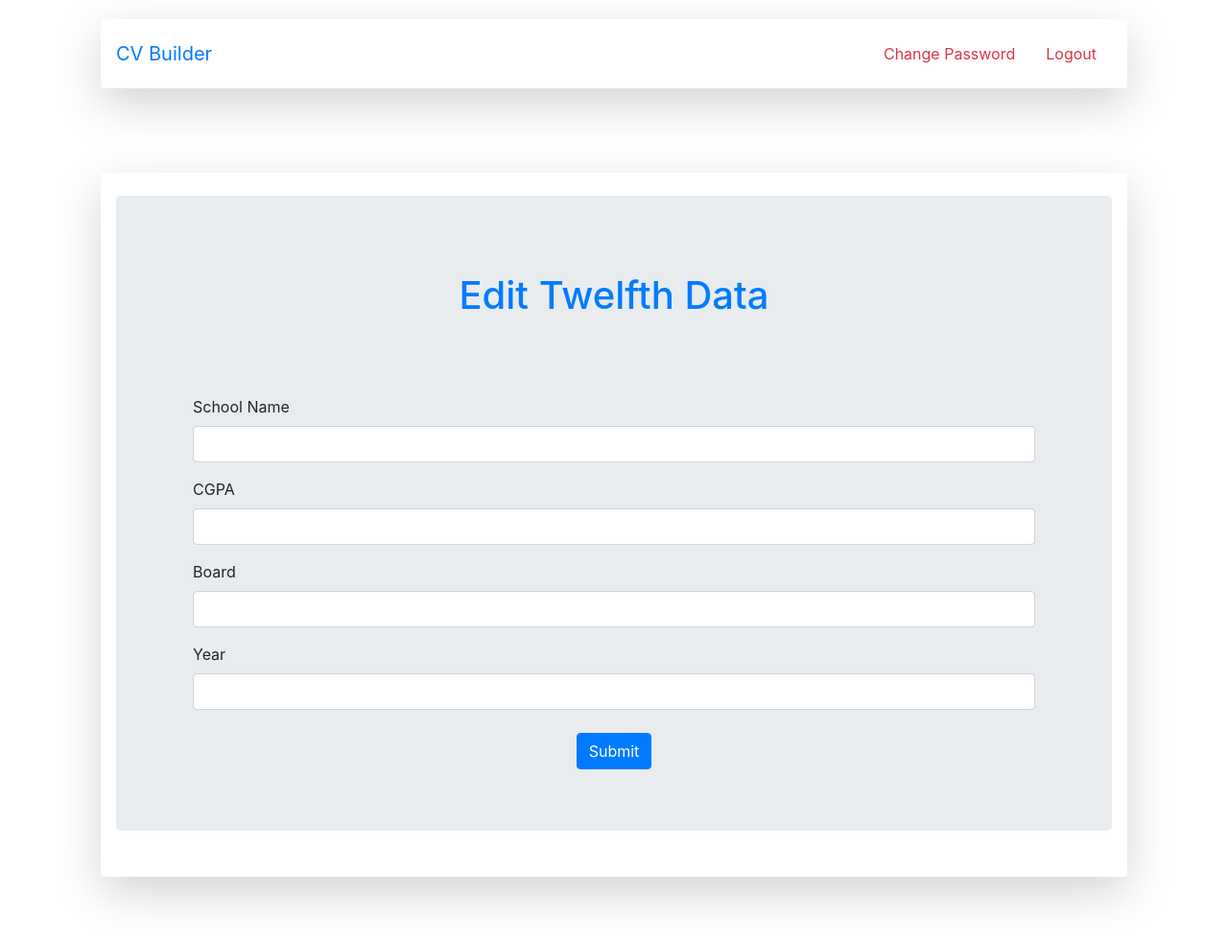
After one commit to simpuid/cvbuilder, a Flask app: page /twelfth in a window 1280 px wide. The commit adds this page. Shown: the whole page at 96% size. Run offline with Flask 2, Linux system fonts and the light colour scheme; the visitor is signed in with stand-in values (Sample User, id 1); data that the repository does not hold is empty; parts of the project's set-up code (start-up, migrations or seed data) failed here and were passed over; some libraries are stand-ins or nearby versions.

Commit message:
resolve merge conflict

```diff
--- a/app/app.py
+++ b/app/app.py
@@ -5,7 +5,7 @@ from db import *
 from flask_login import LoginManager
 from config import AppConfig
 from models import *
-from routes import home, login, logout, password, student
+from routes import home, login, logout, password, student, tenth, twelfth
 
 initialize('cv_data', 'init.sql')
 populate_users()
@@ -27,6 +27,8 @@ app.register_blueprint(login.blueprint)
 app.register_blueprint(logout.blueprint)
 app.register_blueprint(password.blueprint)
 app.register_blueprint(student.blueprint)
+app.register_blueprint(tenth.blueprint)
+app.register_blueprint(twelfth.blueprint)
 
 
 @app.errorhandler(404)
--- a/app/forms.py
+++ b/app/forms.py
@@ -1,6 +1,7 @@
 from flask_wtf import FlaskForm
-from wtforms import PasswordField, SubmitField, IntegerField, StringField, DateField
+from wtforms import PasswordField, SubmitField, IntegerField, StringField, DateField, FloatField
 from wtforms.validators import DataRequired, EqualTo, Email, NumberRange
+import datetime
 
 
 class LoginForm(FlaskForm):
@@ -25,3 +26,23 @@ class StudentForm(FlaskForm):
     minor = StringField('Minor', validators=[DataRequired()])
     year = IntegerField('Year', validators=[DataRequired(), NumberRange(min=1, max=4, message='Invalid Year')])
     submit = SubmitField('Submit')
+
+
+class TenthForm(FlaskForm):
+    school_name = StringField('School Name', validators=[DataRequired()])
+    cgpa = FloatField('CGPA', validators=[DataRequired(), NumberRange(min=0, max=10, message='On a scale of 10')])
+    board = StringField('Board', validators=[DataRequired()])
+    year = IntegerField('Year',
+                        validators=[DataRequired(), NumberRange(min=1947, max=(datetime.datetime.now().year - 2),
+                                                                message='Invalid Year')])
+    submit = SubmitField('Submit')
+
+
+class TwelfthForm(FlaskForm):
+    school_name = StringField('School Name', validators=[DataRequired()])
+    cgpa = FloatField('CGPA', validators=[DataRequired(), NumberRange(min=0, max=10, message='On a scale of 10')])
+    board = StringField('Board', validators=[DataRequired()])
+    year = IntegerField('Year',
+                        validators=[DataRequired(), NumberRange(min=1947, max=datetime.datetime.now().year,
+                                                                message='Invalid Year')])
+    submit = SubmitField('Submit')
--- a/app/init.sql
+++ b/app/init.sql
@@ -3,18 +3,38 @@ USE cv_data;
 
 CREATE TABLE user_table (
   user_id int UNIQUE PRIMARY KEY NOT NULL,
-  user_hash varchar(255) NOT NULL
+  user_hash varchar(256) NOT NULL
 );
 
 CREATE TABLE student_table (
   student_id int UNIQUE PRIMARY KEY NOT NULL,
-  student_name varchar(128) NOT NULL,
+  student_name varchar(256) NOT NULL,
   student_phone int UNIQUE NOT NULL,
-  student_email varchar(128) UNIQUE NOT NULL,
+  student_email varchar(256) UNIQUE NOT NULL,
   student_dob date NOT NULL,
-  student_branch varchar(128) NOT NULL,
-  student_minor varchar(128) NOT NULL,
+  student_branch varchar(256) NOT NULL,
+  student_minor varchar(256) NOT NULL,
   student_year int NOT NULL
 );
 
+CREATE TABLE tenth_table (
+  student_id int UNIQUE PRIMARY KEY NOT NULL,
+  tenth_school_name varchar(256) NOT NULL ,
+  tenth_cgpa float NOT NULL ,
+  tenth_board varchar(256) NOT NULL ,
+  tenth_year int NOT NULL
+);
+
+CREATE TABLE twelfth_table (
+  student_id int UNIQUE PRIMARY KEY NOT NULL,
+  twelfth_school_name varchar(256),
+  twelfth_cgpa float NOT NULL,
+  twelfth_board varchar(256) NOT NULL,
+  twelfth_year int NOT NULL
+);
+
 ALTER TABLE student_table ADD FOREIGN KEY (student_id) REFERENCES user_table (user_id);
+
+ALTER TABLE tenth_table ADD FOREIGN KEY (student_id) REFERENCES user_table (user_id);
+
+ALTER TABLE twelfth_table ADD FOREIGN KEY (student_id) REFERENCES user_table (user_id);
--- a/app/models/__init__.py
+++ b/app/models/__init__.py
@@ -1,4 +1,6 @@
 from .user import User, populate_users
 from .student import Student
+from .tenth import Tenth
+from .twelfth import Twelfth
 
-__all__ = ["User", "populate_users", "Student"]
+__all__ = ["User", "populate_users", "Student", "Tenth", "Twelfth"]
--- /dev/null
+++ b/app/models/twelfth.py
@@ -0,0 +1,35 @@
+from db import execute, fetch
+
+
+class Twelfth:
+    def __init__(self, uid: int, school_name: str, cgpa: str, board: str, year: str):
+        self.id = uid
+        self.school_name = school_name
+        self.cgpa = cgpa
+        self.board = board
+        self.year = year
+
+    def save(self):
+        execute("""INSERT INTO twelfth_table
+                VALUES (%s, %s, %s, %s, %s)
+                ON DUPLICATE KEY UPDATE
+                student_id = VALUES(student_id),
+                twelfth_school_name = VALUES(twelfth_school_name),
+                twelfth_cgpa = VALUES(twelfth_cgpa),
+                twelfth_board = VALUES(twelfth_board),
+                twelfth_year = VALUES(twelfth_year)""",
+                (self.id, self.school_name, self.cgpa, self.board, self.year))
+
+    @staticmethod
+    def load(uid: int):
+        execute('SELECT * FROM twelfth_table WHERE student_id = %s', (uid,))
+        data = fetch()
+        if len(data) == 0:
+            return None
+        return Twelfth(
+            data[0]['student_id'],
+            data[0]['twelfth_school_name'],
+            data[0]['twelfth_cgpa'],
+            data[0]['twelfth_board'],
+            data[0]['twelfth_year'],
+        )
--- a/app/routes/logout.py
+++ b/app/routes/logout.py
@@ -1,4 +1,4 @@
-from flask import Blueprint, redirect, url_for
+from flask import Blueprint, redirect, url_for, flash
 from flask_login import logout_user
 
 blueprint = Blueprint('logout', __name__)
@@ -7,4 +7,5 @@ blueprint = Blueprint('logout', __name__)
 @blueprint.route('/logout')
 def logout():
     logout_user()
+    flash('Successfully logged out', 'success')
     return redirect(url_for('home.home'))
--- a/app/routes/password.py
+++ b/app/routes/password.py
@@ -18,5 +18,6 @@ def password():
         current_user.save()
         commit()
         logout_user()
+        flash('Password change successful. Please login again', 'success')
         return redirect(url_for('login.login'))
     return render_template('password.html', form=form)
--- /dev/null
+++ b/app/routes/twelfth.py
@@ -0,0 +1,25 @@
+from flask_login import login_required, current_user
+from flask import render_template, Blueprint, flash, redirect, url_for
+from forms import TwelfthForm
+from models import Twelfth
+from db import commit
+
+blueprint = Blueprint('twelfth', __name__)
+
+
+@blueprint.route('/twelfth', methods=['GET', 'POST'])
+@login_required
+def twelfth():
+    form = TwelfthForm()
+    if form.validate_on_submit():
+        Twelfth(current_user.id, form.school_name.data, form.cgpa.data, form.board.data, form.year.data).save()
+        commit()
+        flash('Data updated successfully', 'success')
+        return redirect(url_for('twelfth.twelfth'))
+    twelfth_value = Twelfth.load(current_user.id)
+    if twelfth_value is not None:
+        form.school_name.data = twelfth_value.school_name
+        form.cgpa.data = twelfth_value.cgpa
+        form.board.data = twelfth_value.board
+        form.year.data = twelfth_value.year
+    return render_template('twelfth.html', form=form)
--- /dev/null
+++ b/app/templates/twelfth.html
@@ -0,0 +1,33 @@
+{% extends "base.html" %}
+{% import "bootstrap/wtf.html" as wtf %}
+{% block title %} Edit Twelfth Data {% endblock %}
+{% block heading %} Edit Twelfth Data {% endblock %}
+
+{% block content %}
+<form class="mt-5 ml-5 mr-5" method="post">
+	{% with messages = get_flashed_messages(with_categories=true) %}
+	{% if messages %}
+	{% set category, message = messages[0] %}
+	<div class="alert alert-{{ category if category != 'message' else 'danger' }}" role="alert">
+		{{ message }}
+	</div>
+	{% endif %}
+	{% endwith %}
+	{{ form.csrf_token() }}
+	<div class="form-group mt-3">
+		{{ wtf.form_field(form.school_name, class='form-control', maxlength="200") }}
+	</div>
+	<div class="form-group mt-3">
+		{{ wtf.form_field(form.cgpa, class='form-control', maxlength="5") }}
+	</div>
+	<div class="form-group mt-3">
+		{{ wtf.form_field(form.board, class='form-control', maxlength="200") }}
+	</div>
+	<div class="form-group mt-3">
+		{{ wtf.form_field(form.year, class='form-control', maxlength="4") }}
+	</div>
+	<div class="text-center mt-4">
+		{{ wtf.form_field(form.submit, class='btn btn-md btn-primary') }}
+	</div>
+</form>
+{% endblock %}
```
Also changed, not shown: app/models/tenth.py (added, +35 -0 lines), app/routes/tenth.py (added, +25 -0 lines), app/templates/student.html (+0 -8 lines), app/templates/tenth.html (added, +33 -0 lines).
